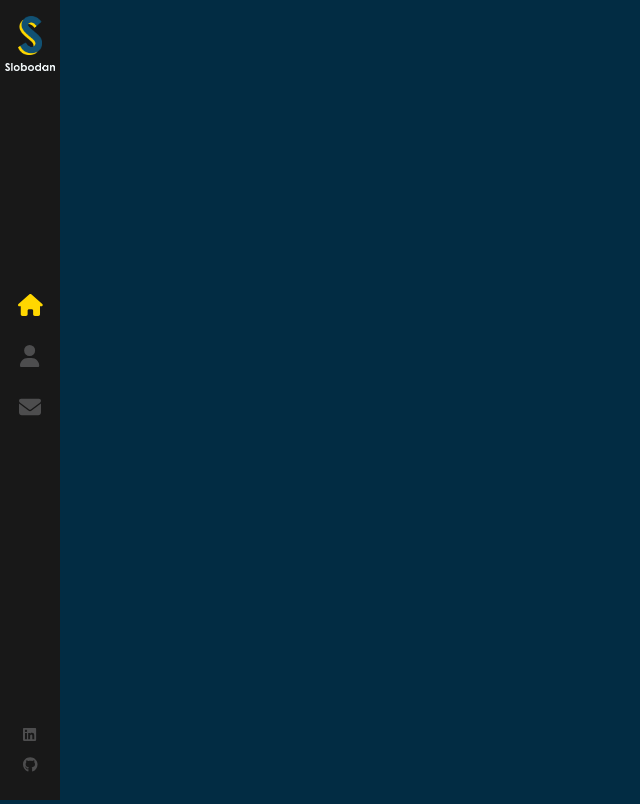
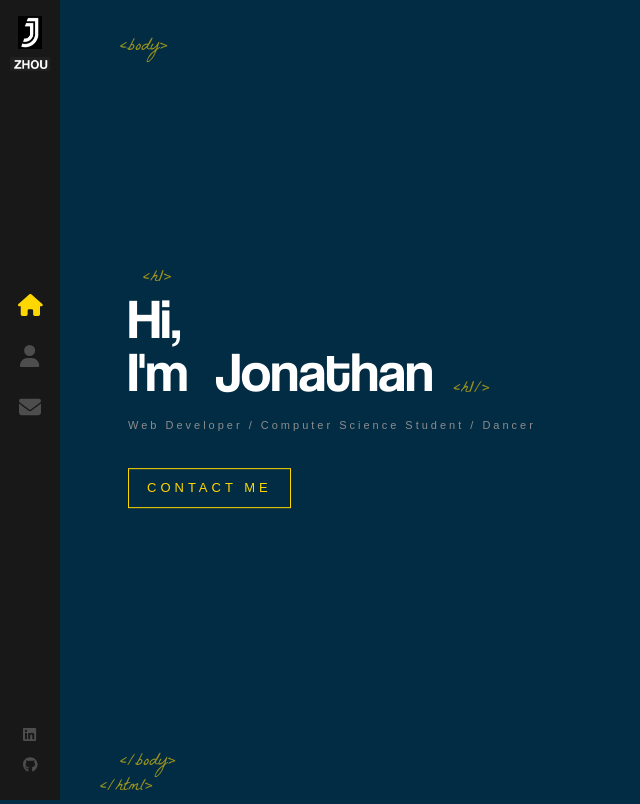
Before and after one commit to chiyanz/react-portfolio, a React (Create React App) app: page / in a window 1280 px wide. Shown: the whole page, without its empty margins (0-640 px from the left). Built offline with nearby package versions, Linux system fonts and the light colour scheme.

Commit message:
completed home page

```diff
--- a/src/App.js
+++ b/src/App.js
@@ -1,13 +1,15 @@
 import './App.scss';
 import { Routes, Route } from 'react-router-dom';
 import Layout from './components/Layout'
-
+import Home from './components/Home';
 
 function App() {
   return (
     <>
       <Routes>
-        <Route path="/" element = {<Layout />} />
+        <Route path="/" element = {<Layout />} >
+        <Route index element={<Home />} />
+        </ Route>
       </Routes>
     </>
   )
--- /dev/null
+++ b/src/components/AnimatedLetters/index.js
@@ -0,0 +1,17 @@
+import './index.scss'
+
+const AnimatedLetters = ({ letterClass, strArray, idx}) => {
+  return (
+    <span>
+      {
+        strArray.map((char, i) => (
+          <span key={char + i} className={`${letterClass} _${i + idx}`} >
+            {char}
+          </span>
+        ))
+      }
+    </span>
+  )
+};
+
+export default AnimatedLetters
--- /dev/null
+++ b/src/components/AnimatedLetters/index.scss
@@ -0,0 +1,26 @@
+.text-animate {
+  display: inline-block;
+  opacity: 0;
+  animation: bounceIn;
+  animation-duration: 1s;
+  animation-delay: 1s;
+  animation-fill-mode: forwards;
+  min-width: 10px;
+}
+
+.text-animate-hover {
+  min-width: 10px;
+  display: inline-block;
+  animation-fill-mode: both;
+
+  &:hover {
+    animation: rubberBand 1s;
+    color: #ffd700;
+  }
+}
+
+@for $i from 1 through 23 {
+  .text-animate._#{$i} {
+    animation-delay: #{$i / 10}s;
+  }
+}
--- /dev/null
+++ b/src/components/Home/index.js
@@ -0,0 +1,41 @@
+import { useEffect, useState } from "react";
+import { Link } from "react-router-dom";
+import AnimatedLetters from "../AnimatedLetters";
+import './index.scss';
+
+const Home = () => {
+  const [letterClass, setLetterClass] = useState('text-animate')
+  const nameArray = ['J','o','n','a','t','h','a','n']
+  // const jobArray = ['w','e','b',' ','d','e','v','e','l','o','p','e','r']
+
+  useEffect(() => {
+    let timeoutId = setTimeout(() => {
+        setLetterClass('text-animate-hover')
+    }, 4000)
+    return () => {
+                clearTimeout(timeoutId)
+            }
+}, [])
+
+
+  return (
+    <>
+    <div className="container home-page">
+      <div className="text-zone">
+        <h1>
+        <span className={letterClass}>H</span>
+        <span className={`${letterClass} _12`}>i,</span>
+        <br />
+        <span className={`${letterClass} _13`}>I</span>
+        <span className={`${letterClass} _14`}>'m</span> &nbsp;
+        <AnimatedLetters letterClass={letterClass} strArray={nameArray} idx={15}/>
+        </h1>
+        <h2>Web Developer / Computer Science Student / Dancer</h2>
+        <Link to="/contact" className='flat-button'>CONTACT ME</Link>
+      </div>
+    </div>
+    </>
+  );
+}
+
+export default Home
--- /dev/null
+++ b/src/components/Home/index.scss
@@ -0,0 +1,84 @@
+.home-page {
+  .text-zone {
+    position: absolute;
+    left: 10%;
+    top: 50%;
+    transform: translateY(-50%);
+    width:  40%;
+    max-height: 90%;
+  }
+
+
+  h1 {
+    color: #fff;
+    font-size: 56px;
+    line-height: 53px;
+    margin: 0;
+    font-family: 'Coolvetica';
+    font-weight: 400;
+
+    &:before {
+      content: '<h1>';
+      font-family: 'La Belle Aurore';
+      color: #ffd700;
+      font-size: 18px;
+      position: absolute;
+      margin-top: -40px;;
+      left: 15px;
+      opacity: 0.6;
+    }
+
+
+    &:after {
+      content: '<h1/>';
+      font-family: 'La Belle Aurore';
+      color: #ffd700;
+      font-size: 18px;
+      position: absolute;
+      margin-top: 18px;
+      margin-left: 20px;
+      animation: fadeIn 1s 1.7s backwards;
+      opacity: 0.6;
+    }
+
+    img {
+      width: 32px;
+      margin-left: 20px;
+      opacity: 0;
+      height: auto;
+      animation: rotateIn 1s linear both;
+      animation-delay: 1.4s;
+    }
+  }
+
+  h2 {
+    color: #8d8d8d;
+    margin-top: 20px;
+    font-weight: 400;
+    font-size: 11px;
+    font-family: sans-serif;
+    letter-spacing: 3px;
+    animation: fadeIn 1s 1.8s backwards;
+
+  }
+
+  .flat-button {
+    color: #ffd700;
+    font-size: 13px;
+    font-weight: 400;
+    letter-spacing: 4px;
+    font-family: sans-serif;
+    text-decoration: none;
+    padding: 10px 18px;
+    border: 1px solid #ffd700;
+    margin-top: 25px;
+    float: left;
+    animation: fateIn 1s 1.8s backwards;
+    white-space: nowrap;
+
+    &:hover {
+      background: #ffd700;
+      color: #333;
+    }
+  }
+}
--- a/src/components/Layout/index.js
+++ b/src/components/Layout/index.js
@@ -1,11 +1,23 @@
 import './index.scss';
 import Sidebar from '../Sidebar'
+import { Outlet } from 'react-router-dom'
 
 const Layout = () => {
   return(
-  <>
+  <div className="App">
     <Sidebar/>
-  </>
+    <div className='page'>
+      <span className='tags top-tags'>&lt;body&gt;</span>
+
+      <Outlet />
+
+      <span className='tags bottom-tags'>
+        &lt;/body&gt;
+        <br />
+        <span className='bottom-tag-html'>&lt;/html&gt;</span>
+      </span>
+    </div>
+  </ div>
   )
 }
 
--- a/src/components/Layout/index.scss
+++ b/src/components/Layout/index.scss
@@ -0,0 +1,39 @@
+.page {
+  width: 100%;
+  height: 100%;
+  position: absolute;
+}
+
+.top-tags {
+  bottom: auto;
+  top: 35px;
+}
+
+.tags {
+  color: #ffd700;
+  opacity: 0.6;
+  position: absolute;
+  bottom: 0;
+  left: 120px;
+  font-size: 18px;
+  font-family: 'la Belle Aurore', cursive;
+}
+
+.bottom-tag-html {
+  margin-left: -20px;
+}
+
+.container {
+  width: 100%;
+  will-change: contents;
+  height: 90%;
+  min-height: 566px;
+  position: absolute;
+  opacity: 0;
+  top: 5%;
+  margin: 0 auto;
+  z-index: 1;
+  transform-style: preserve-3d;
+  animation: fadeIn 1s forwards;
+  animation-delay: 1s;
+}
--- a/src/components/Sidebar/index.js
+++ b/src/components/Sidebar/index.js
@@ -1,7 +1,7 @@
 import './index.scss'
 import { Link, NavLink } from 'react-router-dom'
-import LogoS from '../../assets/images/logo-s.png'
-import LogoSubtitle from '../../assets/images/logo_sub.png'
+import LogoJ from '../../assets/images/logo-j.png'
+import LogoZ from '../../assets/images/logo-zhou.png'
 import { FontAwesomeIcon } from '@fortawesome/react-fontawesome'
 import {faEnvelope, faHome, faUser} from '@fortawesome/free-solid-svg-icons'
 import {faGithub, faLinkedin} from '@fortawesome/free-brands-svg-icons'
@@ -9,8 +9,8 @@
 const Sidebar = () => (
   <div className='nav-bar'>
       <Link className='logo' to="/">
-        <img src={LogoS} alt="logo" />
-        <img className='sub-logo' src={LogoSubtitle} alt="slobodan" />
+        <img src={LogoJ} alt="logo" />
+        <img className='sub-logo' src={LogoZ} alt="zhou" />
       </Link>
       <nav>
         <NavLink exact = "true" activeclassname="active" to="/" >
--- a/src/components/Sidebar/index.scss
+++ b/src/components/Sidebar/index.scss
@@ -6,6 +6,11 @@
   top: 0;
   z-index: 3;
   min-height: 500px;
+
+  p1 {
+    text-align: center;
+    text-decoration: none;
+  }
 
   .logo {
     display: block;
@@ -19,7 +24,7 @@
 
 
       &.sub-logo {
-        width: 50px;
+        width: 40px;
       }
     }
   }
@@ -43,7 +48,7 @@
       text-decoration: none;
 
       i {
-        transition: all 0.3s east-out;
+        transition: all 0.3s ease-out;
 
       }
 
@@ -69,6 +74,7 @@
         width: 100%;
         text-align: center;
         opacity: 0;
+        -webkit-transition: all 0.3s ease-out;
         transition: all 0.3s ease-out;
       }
 
@@ -97,6 +103,7 @@
       }
     }
   }
+
   ul {
     position: absolute;
     bottom: 20px;
@@ -113,8 +120,9 @@
         display: block;
         font-size: 15px;
         line-height: 16px;
+        color: #4d4d4e;
 
-        &:hover svg{
+        &:hover svg {
           color: #ffd700;
         }
       }
```
Also changed, not shown: src/assets/images/logo-j.png (added), src/assets/images/logo-zhou.png (added).
